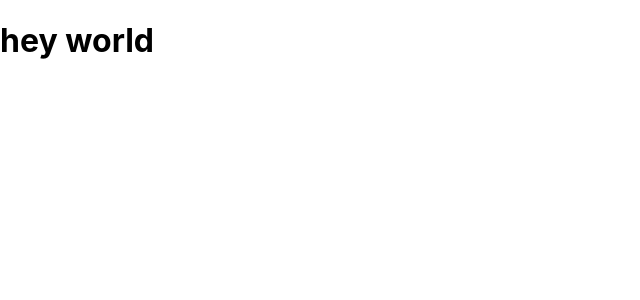
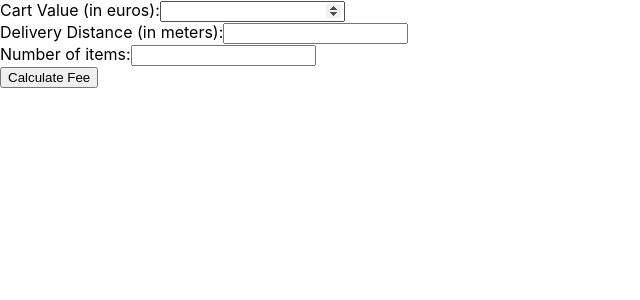
Before and after one commit to nine-chairs/testaufgabe, a React (Create React App) app: page / in a window 1280 px wide. Shown: the top 300 px of the page, without its empty margins (0-640 px from the left). Built offline with nearby package versions, Linux system fonts and the light colour scheme.

Commit message:
implemented basic calculator logic

```diff
--- a/src/App.tsx
+++ b/src/App.tsx
@@ -1,11 +1,13 @@
-import React from 'react';
+import React from 'react'
+import Calculator from './components/Calculator'
 
 function App() {
   return (
-    <h1 className="App">
-      hey world
-    </h1>
-  );
+    <div>
+      <Calculator />
+    </div>
+
+  )
 }
 
-export default App;
+export default App
--- /dev/null
+++ b/src/components/Calculator.tsx
@@ -0,0 +1,102 @@
+import React, { useState } from 'react'
+
+const Calculator: React.FC = () => {
+  const [cartValueInput, setCartValueInput] = useState<string>('')
+  const [deliveryDistanceInput, setDeliveryDistanceInput] = useState<string>('')
+  const [numberOfItemsInput, setNumberOfItemsInput] = useState<string>('')
+  const [finalFee, setFinalFee] = useState<number | null>(null)
+
+  const parseInputValue = (value: string): number => {
+    // Replace commas with dots and then parse the value
+    const normalizedValue = value.replace(',', '.')
+    return parseFloat(normalizedValue)
+  }
+
+  const calculateFee = () => {
+    const parsedCartValue = parseInputValue(cartValueInput)
+    const parsedDeliveryDistance = parseInputValue(deliveryDistanceInput)
+    const parsedNumberOfItems = parseInputValue(numberOfItemsInput)
+
+    // Check if cart value is equal to or more than 200€
+    if (parsedCartValue >= 200) {
+      setFinalFee(0) // Delivery is free
+      return
+    }
+
+    // Calculate the distance fee
+    let distanceFee: number
+    if (parsedDeliveryDistance <= 1000) {
+      distanceFee = 2
+    } else {
+      // Calculate additional fee for every 500 meters beyond the first kilometer
+      distanceFee = 2 + Math.ceil((parsedDeliveryDistance - 1000) / 500)
+      // Ensure the minimum fee is 1€
+      distanceFee = Math.max(distanceFee, 1)
+    }
+
+    // Calculate the total fee including cart value, distance fee, and surcharges
+    let totalFee = parsedCartValue + distanceFee
+
+    // Add surcharge if cart value is less than 10
+    if (parsedCartValue < 10) {
+      const surcharge = 10 - parsedCartValue
+      totalFee += surcharge
+    }
+
+    // Add surcharge based on the number of items
+    const numberOfItemsSurcharge = Math.max(parsedNumberOfItems - 4, 0) * 0.5
+    totalFee += numberOfItemsSurcharge
+
+    // Add bulk fee for more than 12 items
+    if (parsedNumberOfItems > 12) {
+      totalFee += 1.2
+    }
+
+    // Ensure the total fee does not exceed 15€
+    totalFee = Math.min(totalFee, 15)
+
+    // Update the state with the calculated fee
+    setFinalFee(totalFee)
+  }
+
+  return (
+    <div>
+      <label>
+        Cart Value (in euros):
+        <input
+          type="number"
+          value={cartValueInput}
+          onChange={(e) => setCartValueInput(e.target.value)}
+        />
+      </label>
+      <br />
+      <label>
+        Delivery Distance (in meters):
+        <input
+          type="number"
+          value={deliveryDistanceInput}
+          onChange={(e) => setDeliveryDistanceInput(e.target.value)}
+        />
+      </label>
+      <br />
+      <label>
+        Number of items:
+        <input
+          type="number"
+          value={numberOfItemsInput}
+          onChange={(e) => setNumberOfItemsInput(e.target.value)}
+        />
+      </label>
+      <br />
+      <button onClick={calculateFee}>Calculate Fee</button>
+      <br />
+      {finalFee !== null && (
+        <div>
+          <strong>Final Fee:</strong> {finalFee} euros
+        </div>
+      )}
+    </div>
+  )
+}
+
+export default Calculator
```
Also changed, not shown: src/index.tsx (+6 -6 lines).
